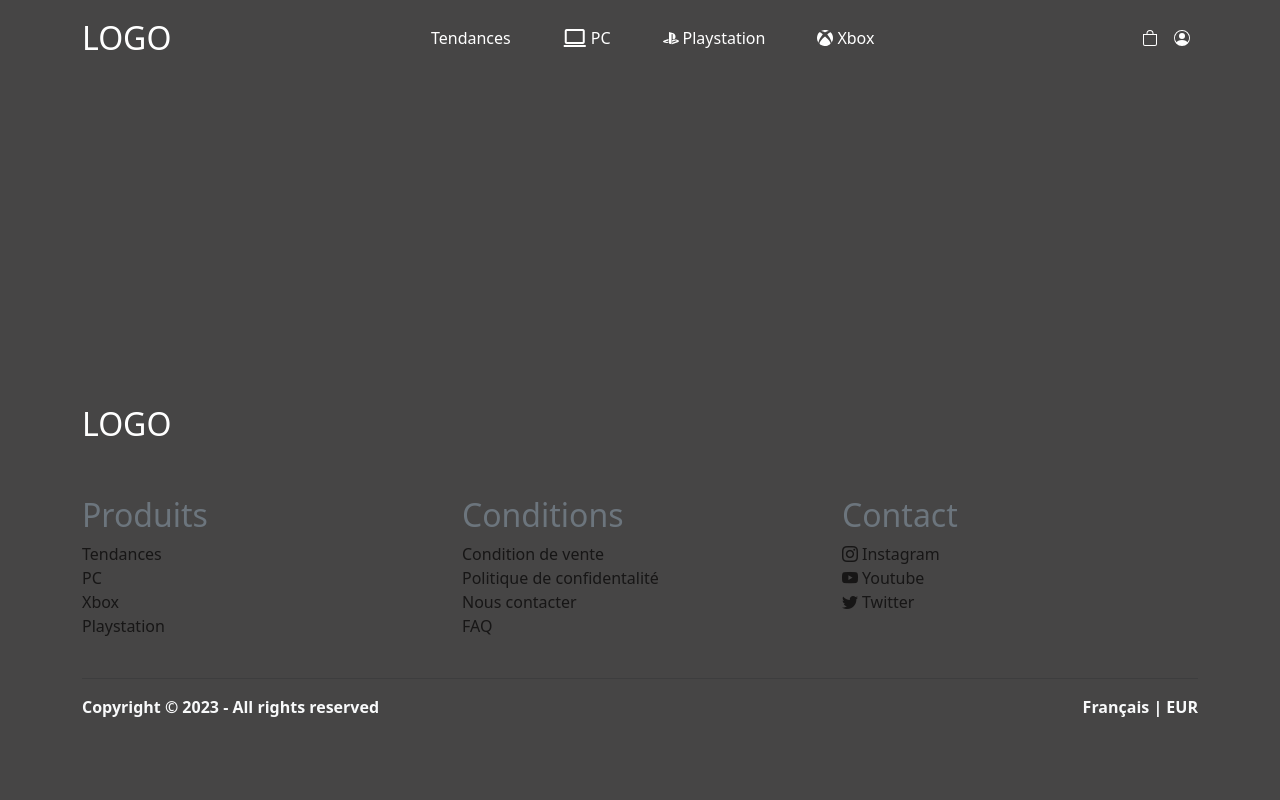
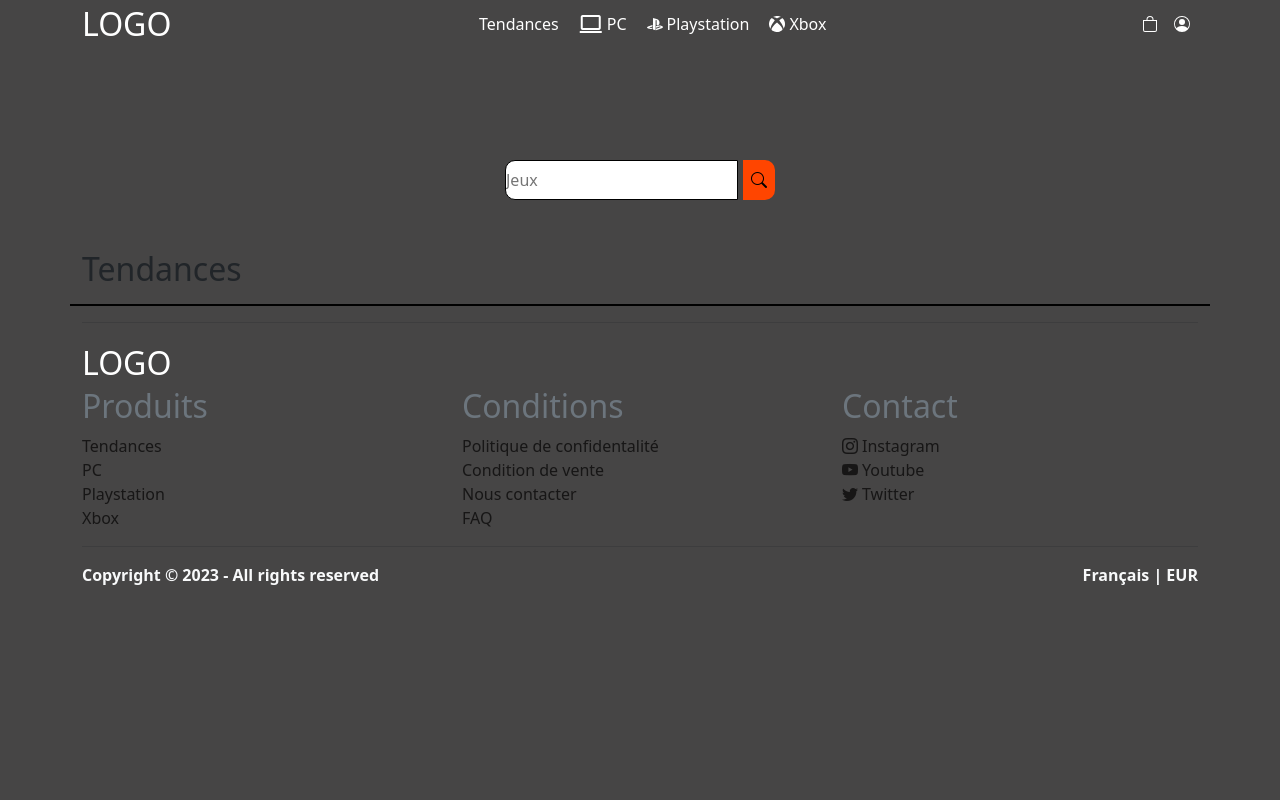
Before and after one commit to CARROTThomas/siteVenteJeux, a PHP site: page / in a window 1280 px wide. Run offline with PHP 8.4, Linux system fonts and the light colour scheme; data that the repository does not hold is empty.

Commit message:
avancer de la dB

```diff
--- a/CSS/style.css
+++ b/CSS/style.css
@@ -20,7 +20,6 @@
 }
 body
 {
-    height: 100vh;
     background-color: var(--background);
 }
 
@@ -35,7 +34,8 @@ body
 /* NavBar */
 header
 {
-    height: 50vh;
+    height: 20vh;
+    background-color: var(--background);
 }
 .logo
 {
@@ -55,7 +55,7 @@ nav, ul, li, a
 
 .lien
 {
-    padding: 1em;
+    padding: 0px;
     margin: 10px;
     color: var(--white);
     display: flex;
@@ -74,9 +74,36 @@ nav, ul, li, a
     transition: .5s;
 }
 /* ## */
+.homePageSearchGame
+{
+    height: auto;
+    margin-bottom: 50px;
+    width: 80%;
+}
+.inputSearchGame
+{
+    width: 100%;
+    border-top-left-radius: 10px;
+    border-bottom-left-radius: 10px;
+    border: 1px solid black;
+}
+.buttonSearchHomePage
+{
+    background-color: orangered;
+    border-top-right-radius: 10px;
+    border-bottom-right-radius: 10px;
+    padding: .5em;
+    border: none;
+    margin-left: 5px;
+}
 
-
-
+.containerJeux
+{
+    padding: 0px;
+    display: flex;
+    flex-wrap: wrap;
+    border: 1px solid black;
+}
 
 
 /* Footer */
--- a/index.php
+++ b/index.php
@@ -2,8 +2,11 @@
 require_once ('librairies/tools.php');
 require_once ('pdo.php');
 
+$request = $pdo->query("SELECT * FROM jeux");
+$jeux = $request->fetchAll();
 
 render("home", [
+    "jeux"=>$jeux,
     "pageTitle"=>"accueil du Site"
 ]);
 ?>
--- a/pdo.php
+++ b/pdo.php
@@ -1,7 +1,7 @@
 <?php
 $adresseServeurMySQL = "localhost";
-$nomDeDatabase = "siteVenteJeux";
-$username = "player1";
+$nomDeDatabase = "gaming";
+$username = "thom";
 $password = "thomas123";
 
 $pdo = new PDO("mysql:host=$adresseServeurMySQL;dbname=$nomDeDatabase",
--- /dev/null
+++ b/recherche.php
@@ -0,0 +1,6 @@
+<?php
+
+
+
+
+?>
--- a/templates/base.html.php
+++ b/templates/base.html.php
@@ -6,7 +6,7 @@
           content="width=device-width, user-scalable=no, initial-scale=1.0, maximum-scale=1.0, minimum-scale=1.0">
     <meta http-equiv="X-UA-Compatible" content="ie=edge">
     <title><?= $pageTitle ?></title>
-    <link rel="website icon" type="png" href="img/controller">
+    <link rel="website icon" type="png" href="img/controller.png">
 
     <link rel="stylesheet" href="https://fonts.googleapis.com/css2?family=Material+Symbols+Outlined:opsz,wght,FILL,GRAD@48,400,0,0" />
     <link rel="stylesheet" href="https://cdn.jsdelivr.net/npm/bootstrap-icons@1.10.3/font/bootstrap-icons.css">
@@ -46,24 +46,25 @@
 <!--  Footer  -->
 <section class="footer">
     <div class="container d-flex flex-column">
-        <div class="row mb-5">
+        <hr>
+        <div class="row">
             <span class="logo" href="index.php">LOGO</span>
         </div>
-        <div class="row d-flex justify-content-between mb-4">
+        <div class="row d-flex justify-content-between">
             <div class="col-4">
                 <h2 class="text-secondary">Produits</h2>
                 <ul>
                     <li class="d-flex align-items-center"><a href="#" class="lienFooter">Tendances</a></li>
                     <li class="d-flex align-items-center"><a href="#" class="lienFooter">PC</a></li>
+                    <li class="d-flex align-items-center"><a href="#" class="lienFooter">Playstation</a></li>
                     <li class="d-flex align-items-center"><a href="#" class="lienFooter">Xbox</a></li>
-                    <li class="d-flex align-items-center"><a href="#" class="lienFooter">Playstation</a></li>
                 </ul>
             </div>
             <div class="col-4">
                 <h2 class="text-secondary">Conditions</h2>
                 <ul>
+                    <li><a href="#" class="lienFooter">Politique de confidentalité</a></li>
                     <li><a href="#" class="lienFooter">Condition de vente</a></li>
-                    <li><a href="#" class="lienFooter">Politique de confidentalité</a></li>
                     <li><a href="#" class="lienFooter">Nous contacter</a></li>
                     <li><a href="#" class="lienFooter">FAQ</a></li>
                 </ul>
--- a/templates/home.html.php
+++ b/templates/home.html.php
@@ -1,3 +1,22 @@
-<div>
+<div class="container d-flex justify-content-center align-items-start homePageSearchGame">
+    <form class="d-flex" action="recherche.php">
+        <input class="inputSearchGame" type="text" name="rechercheJeux" id="" placeholder="Jeux">
+        <button class="buttonSearchHomePage" type="submit"><i class="bi bi-search"></i></button>
+    </form>
+</div>
 
+<div class="container mb-3">
+    <h2>Tendances</h2>
 </div>
+
+<div class="container containerJeux">
+    <?php foreach ($jeux as $jeu) : ?>
+        <div class="col-4">
+            <div class="p-3 border m-2">
+                <h3><?= $jeu["title"] ?></h3>
+                <p><?= $jeu["content"] ?></p>
+                <p><?= $jeu["plateform"] ?></p>
+            </div>
+        </div>
+    <?php endforeach; ?>
+</div>
--- /dev/null
+++ b/templates/recherche.html.php
@@ -0,0 +1,3 @@
+<div>
+
+</div>
```
